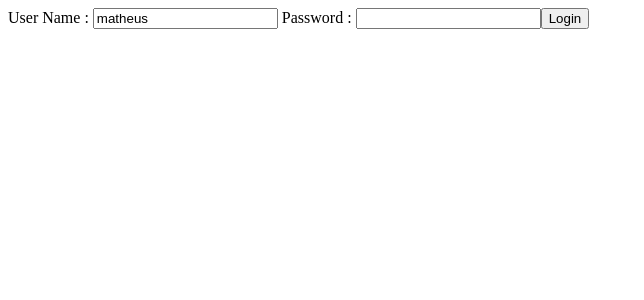
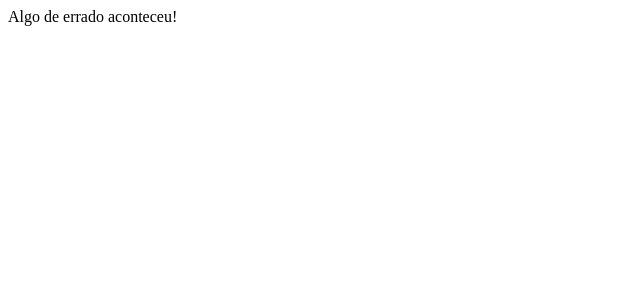
Before and after one commit to HPortuga/NgSpringBoot, an Angular app: page / in a window 1280 px wide. Shown: the top 300 px of the page, without its empty margins (0-644 px from the left). Built offline with nearby package versions, Linux system fonts and the light colour scheme.

Commit message:
Criação de rotas

```diff
--- a/src/app/app-routing.module.ts
+++ b/src/app/app-routing.module.ts
@@ -1,7 +1,15 @@
+import { WelcomeComponent } from './welcome/welcome.component';
+import { LoginComponent } from './login/login.component';
 import { NgModule } from '@angular/core';
 import { Routes, RouterModule } from '@angular/router';
+import { ErrorComponent } from './error/error.component';
 
-const routes: Routes = [];
+const routes: Routes = [
+  {path: '**', component: ErrorComponent},
+  {path: '', component: LoginComponent},
+  {path: 'login', component: LoginComponent},
+  {path: 'welcome', component: WelcomeComponent}
+];
 
 @NgModule({
   imports: [RouterModule.forRoot(routes)],
--- a/src/app/app.component.html
+++ b/src/app/app.component.html
@@ -1 +1 @@
-<app-login></app-login>
+<router-outlet></router-outlet>
--- a/src/app/app.module.ts
+++ b/src/app/app.module.ts
@@ -6,12 +6,14 @@
 import { AppComponent } from './app.component';
 import { WelcomeComponent } from './welcome/welcome.component';
 import { LoginComponent } from './login/login.component';
+import { ErrorComponent } from './error/error.component';
 
 @NgModule({
   declarations: [
     AppComponent,
     WelcomeComponent,
-    LoginComponent
+    LoginComponent,
+    ErrorComponent
   ],
   imports: [
     BrowserModule,
--- /dev/null
+++ b/src/app/error/error.component.html
@@ -0,0 +1 @@
+{{errorMessage}}
--- /dev/null
+++ b/src/app/error/error.component.ts
@@ -0,0 +1,17 @@
+import { Component, OnInit } from '@angular/core';
+
+@Component({
+  selector: 'app-error',
+  templateUrl: './error.component.html',
+  styleUrls: ['./error.component.css']
+})
+export class ErrorComponent implements OnInit {
+
+  errorMessage = 'Algo de errado aconteceu!';
+
+  constructor() { }
+
+  ngOnInit() {
+  }
+
+}
```
Also changed, not shown: src/app/error/error.component.css (added).
